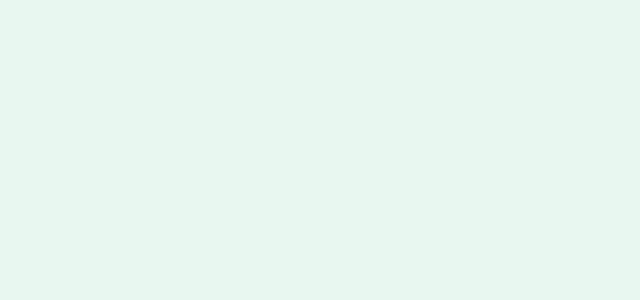
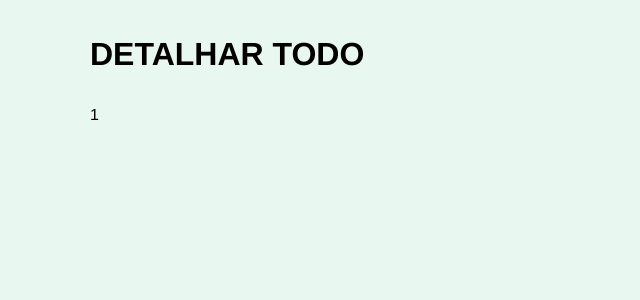
Before and after one commit to thaisviana/ExemploVuejs, a Vue app: page /todo/1 in a window 1280 px wide. Shown: the top 300 px of the page, without its empty margins (0-640 px from the left). Built offline with nearby package versions, Linux system fonts and the light colour scheme.

Commit message:
detail todo

```diff
--- /dev/null
+++ b/src/components/DetailTodo.vue
@@ -0,0 +1,18 @@
+<template>
+    <div>
+        <h1>DETALHAR TODO</h1>
+        <p>{{ id }}</p>
+    </div>
+</template>
+
+<script>
+export default {
+    name: "DetailTodo",
+    data: function(){return{ id : this.$route.params.id  };}
+
+}
+</script>
+
+<style>
+
+</style>
--- a/src/components/DetailUser.vue
+++ b/src/components/DetailUser.vue
@@ -31,8 +31,7 @@ export default {
     ...mapActions(["getUsers"]),
     },
     data: function()
-    {
-    return{ id : this.$route.params.id  };
+    {return{ id : this.$route.params.id  };
     },computed: {
         ...mapGetters(["usuarioById",])
     },created() {
--- a/src/components/Todos.vue
+++ b/src/components/Todos.vue
@@ -23,6 +23,7 @@
     </div>
   </div>
 </template>
+
 
 <script>
 import { mapGetters, mapActions } from "vuex";
--- a/src/router.js
+++ b/src/router.js
@@ -5,6 +5,7 @@ import Users from './components/Users'
 import Photos from './components/Photos'
 import AddUser from './components/AddUser'
 import DetailUser from './components/DetailUser'
+import DetailTodo from './components/DetailTodo'
 
 Vue.use(VueRouter);
 
@@ -15,6 +16,10 @@ export default new VueRouter({
             path: '/',
             name: 'ok',
             component: Todos
+        },{
+            path: '/todo/:id',
+            name: 'detailTodo',
+            component: DetailTodo
         },{
             path: '/users',
             name: 'users',
```
